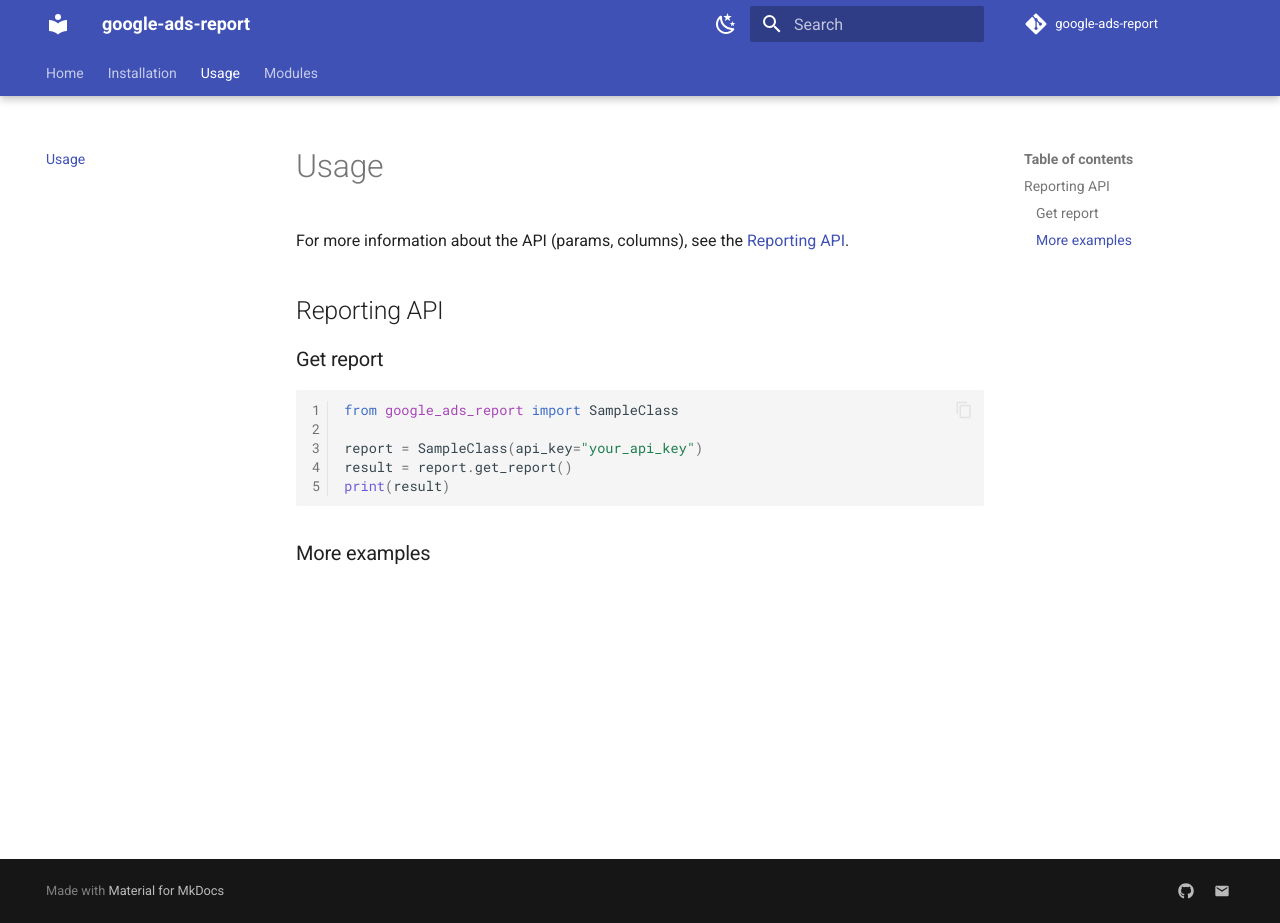
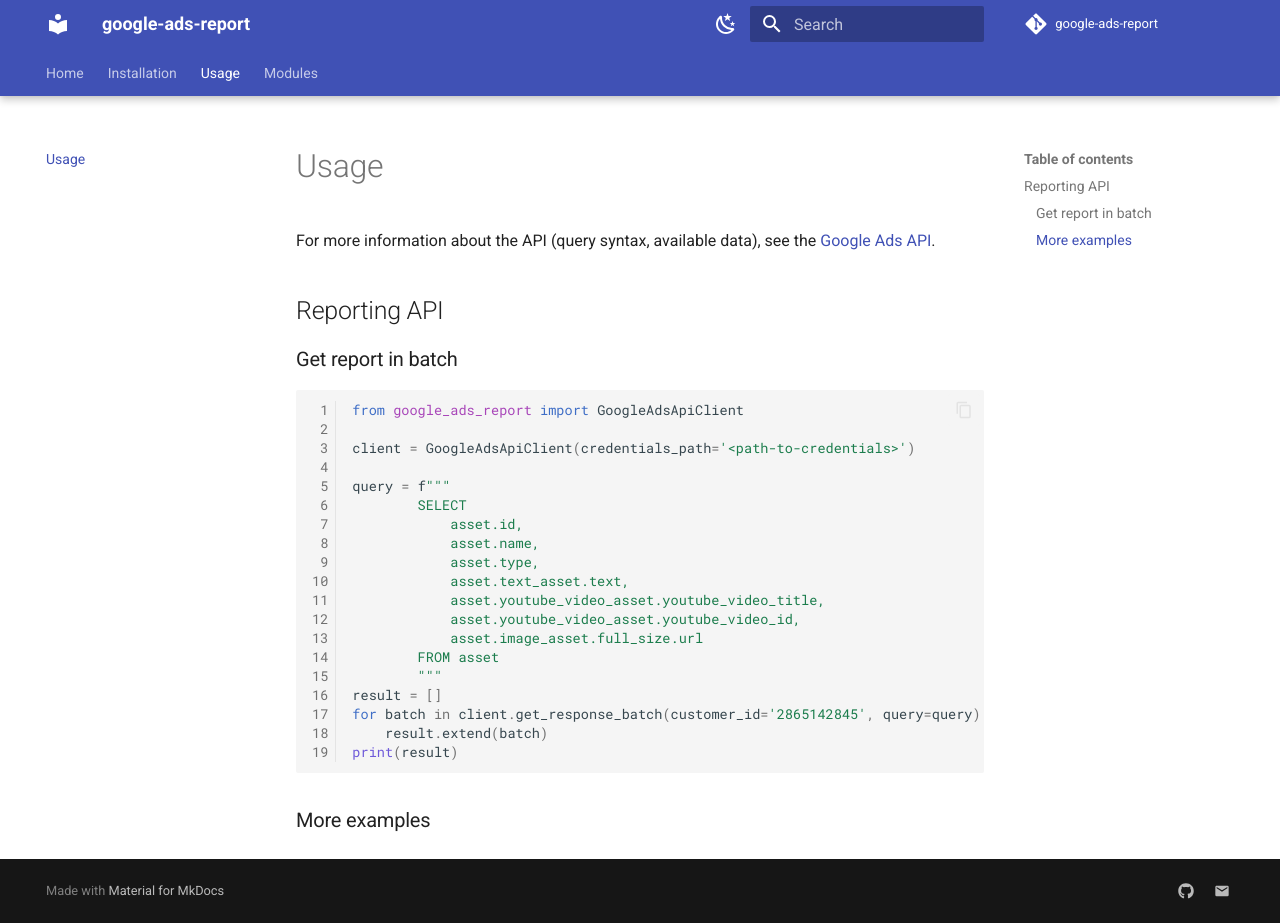
Before and after one commit to ikameglobal/google-ads-report, an MkDocs documentation site: the page built from docs/usage.md, in a window 1280 px wide and 923 px high. Built offline with MkDocs 1.6.1 and Material for MkDocs 9.7.7, drawn with Linux system fonts in a browser that asks for light colours; comment, search, counter and statistics services are not loaded.

Commit message:
update docs

````diff
--- a/docs/api.md
+++ b/docs/api.md
@@ -1 +1 @@
-::: google_ads_report.example
+::: google_ads_report.api_client
--- a/docs/usage.md
+++ b/docs/usage.md
@@ -1,15 +1,29 @@
-For more information about the API (params, columns), see
-the [Reporting API](https://google.com).
+For more information about the API (query syntax, available data), see
+the [Google Ads API](https://developers.google.com/google-ads/api/docs/start).
 
 # Reporting API
 
-## Get report
+## Get report in batch
 
 ```python
-from google_ads_report import SampleClass
+from google_ads_report import GoogleAdsApiClient
 
-report = SampleClass(api_key="your_api_key")
-result = report.get_report()
+client = GoogleAdsApiClient(credentials_path='<path-to-credentials>')
+
+query = f"""
+        SELECT
+            asset.id,
+            asset.name,
+            asset.type,
+            asset.text_asset.text,
+            asset.youtube_video_asset.youtube_video_title,
+            asset.youtube_video_asset.youtube_video_id,
+            asset.image_asset.full_size.url
+        FROM asset
+        """
+result = []
+for batch in client.get_response_batch(customer_id='2865142845', query=query):
+    result.extend(batch)
 print(result)
 ```
 
````
